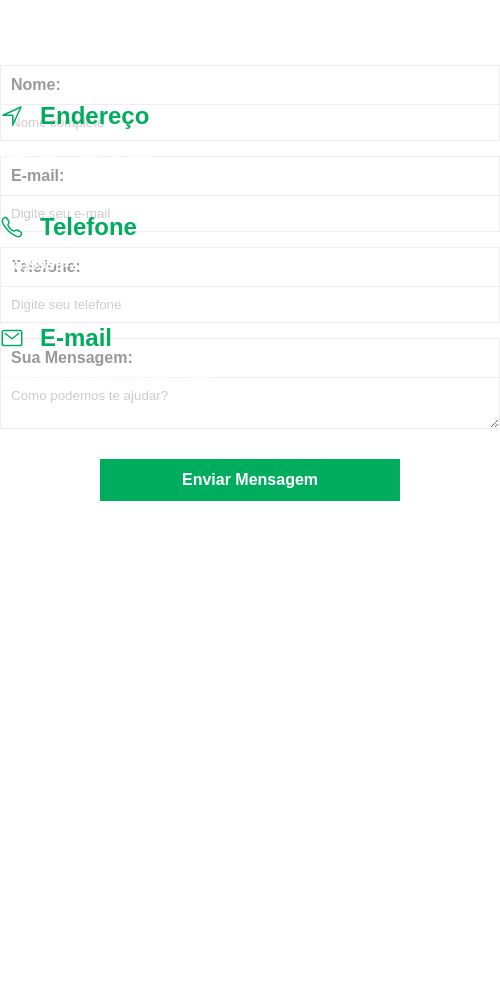
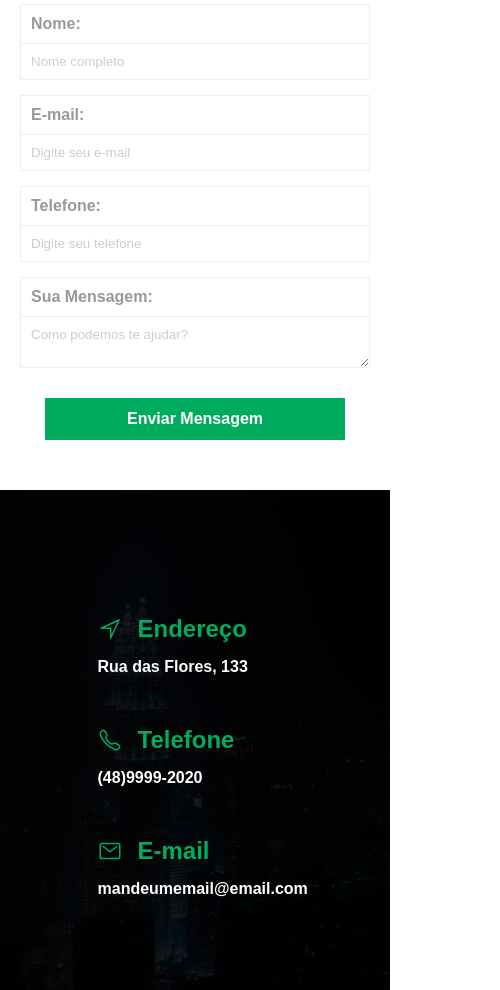
Before and after one commit to adriastephanie/project-html-css-contact-page, a plain HTML site: page index.html in a window 390 px wide. Shown: the part 109-1099 px from the top of the page, 500 px wide, since content can reach past the window. Before the commit the page ends 844 px from the top, so only its background shows below. Drawn offline with nearby package versions, Linux system fonts and the light colour scheme.

Commit message:
feat: create css mobile

```diff
--- a/css/styles.css
+++ b/css/styles.css
@@ -116,3 +116,39 @@
     background-color: #FFF;
 
 }
+
+/* responsivo */
+
+@media(max-width: 450px) {
+    .main-container {
+        height: 100%;
+        flex-wrap: wrap;
+    }
+    .form-container, .address-container {
+        flex: 1 1 100%;
+    }
+
+    .form-container {
+        order: -1;
+        padding: 20px;
+    }
+
+    .form-container h2{
+       margin-bottom: 25px;
+    }
+    .contact-form {
+        width: 100%;
+    }
+
+    .address-container {
+        background-position: 0;
+        height: 500px;
+    }
+    .opacity {
+        opacity: .9;
+    }
+    .address-content {
+        left: 25%;
+        top: 25%;
+    }
+}
```
